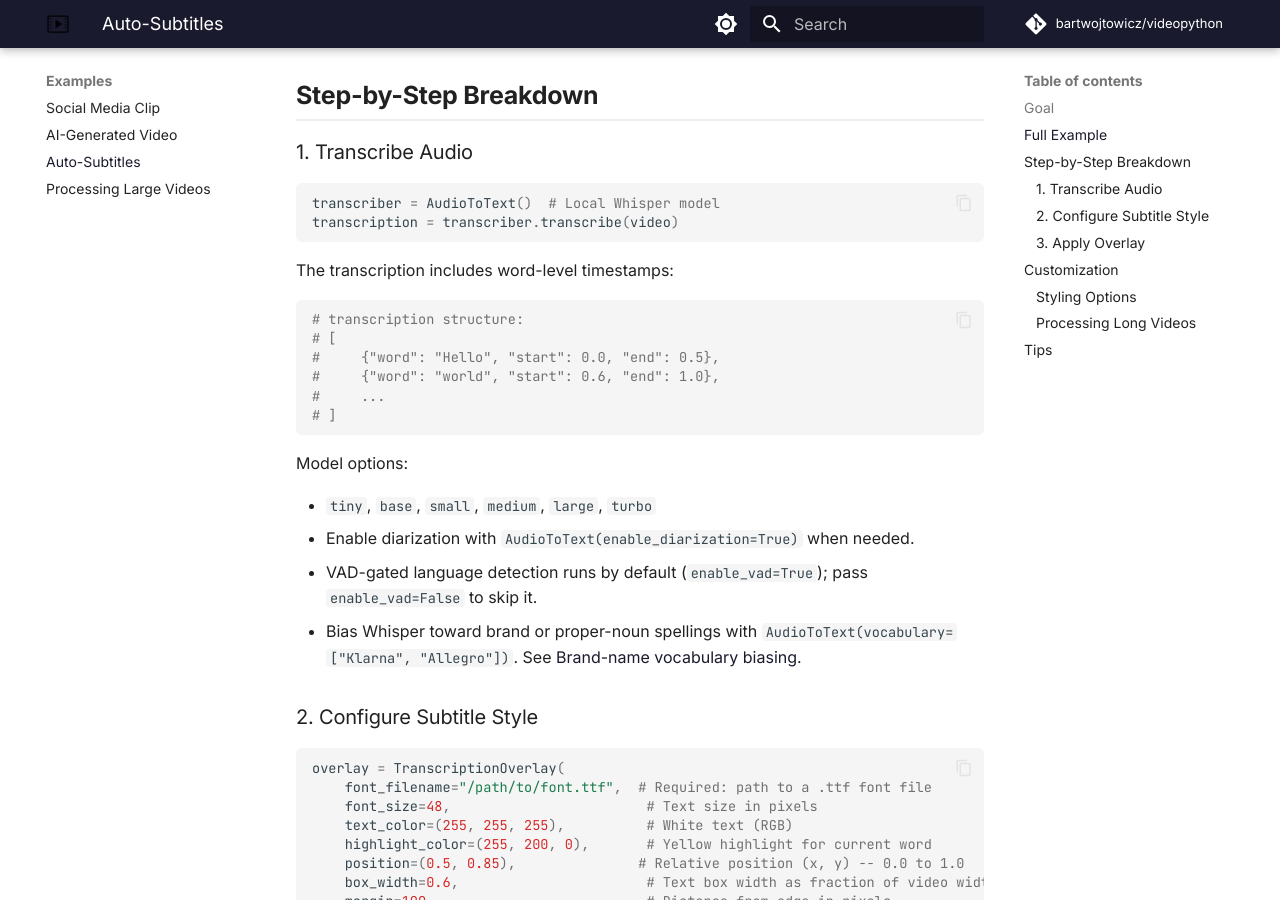
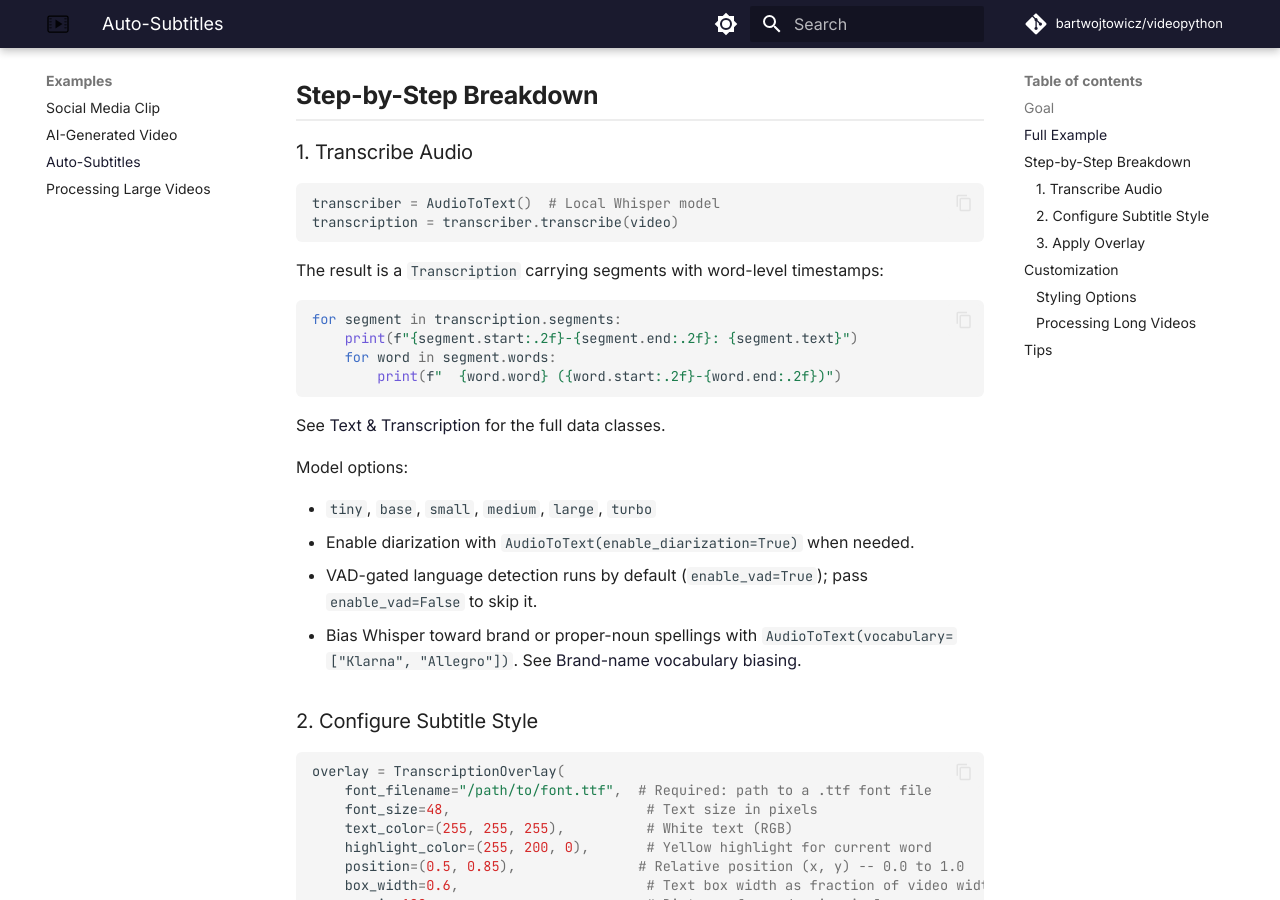
Before and after one commit to BartWojtowicz/videopython, an MkDocs documentation site: the page built from docs/examples/auto-subtitles.md, in a window 1280 px wide and 900 px high, scrolled down 999 px. Built offline with MkDocs 1.6.1 and Material for MkDocs 9.7.7, drawn with Linux system fonts in a browser that asks for light colours; comment, search, counter and statistics services are not loaded.

````diff
--- a/docs/examples/auto-subtitles.md
+++ b/docs/examples/auto-subtitles.md
@@ -47,16 +47,16 @@ transcriber = AudioToText()  # Local Whisper model
 transcription = transcriber.transcribe(video)
 ```
 
-The transcription includes word-level timestamps:
+The result is a `Transcription` carrying segments with word-level timestamps:
 
 ```python
-# transcription structure:
-# [
-#     {"word": "Hello", "start": 0.0, "end": 0.5},
-#     {"word": "world", "start": 0.6, "end": 1.0},
-#     ...
-# ]
+for segment in transcription.segments:
+    print(f"{segment.start:.2f}-{segment.end:.2f}: {segment.text}")
+    for word in segment.words:
+        print(f"  {word.word} ({word.start:.2f}-{word.end:.2f})")
 ```
+
+See [Text & Transcription](../api/text.md) for the full data classes.
 
 Model options:
 
````
Also changed, not shown: docs/api/ai/understanding.md (+2 -3 lines), docs/api/index.md (+1 -1 lines), docs/api/operations.md (+10 -0 lines), docs/examples/ai-video.md (+3 -3 lines).
